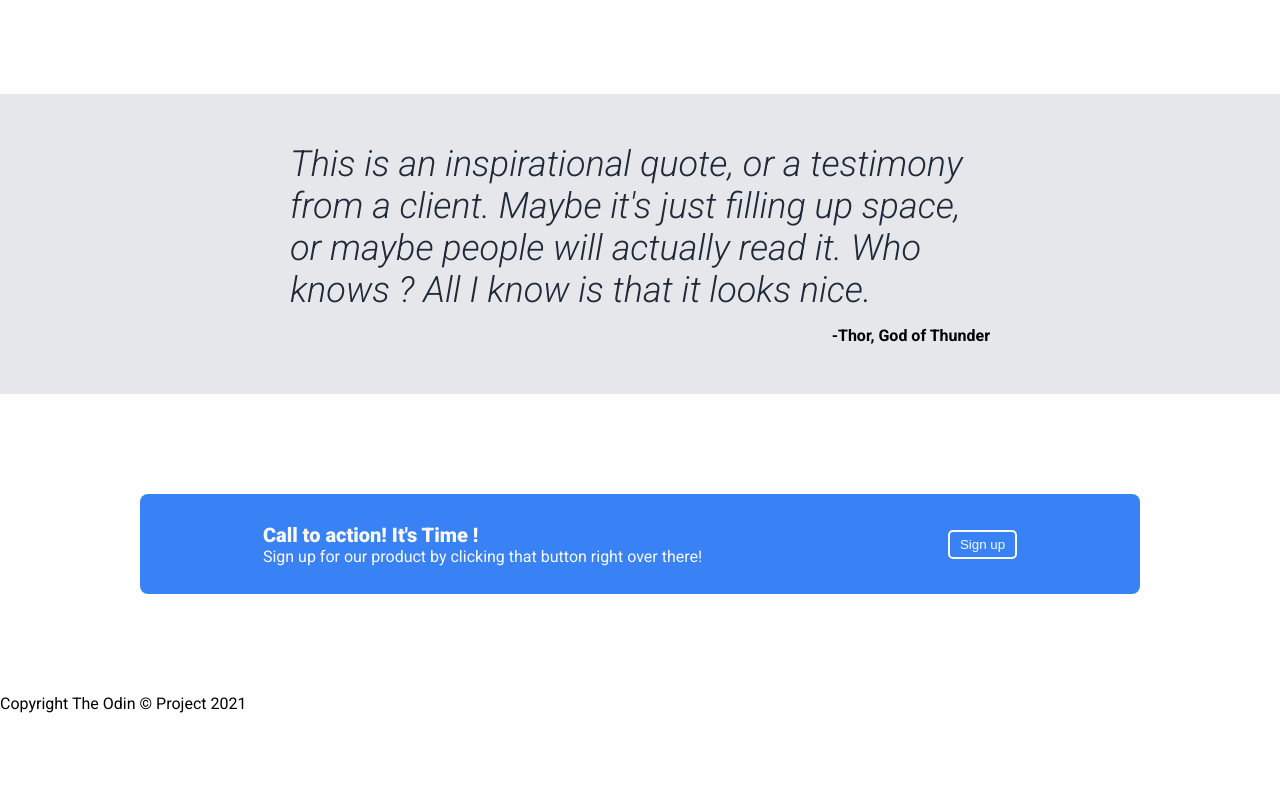
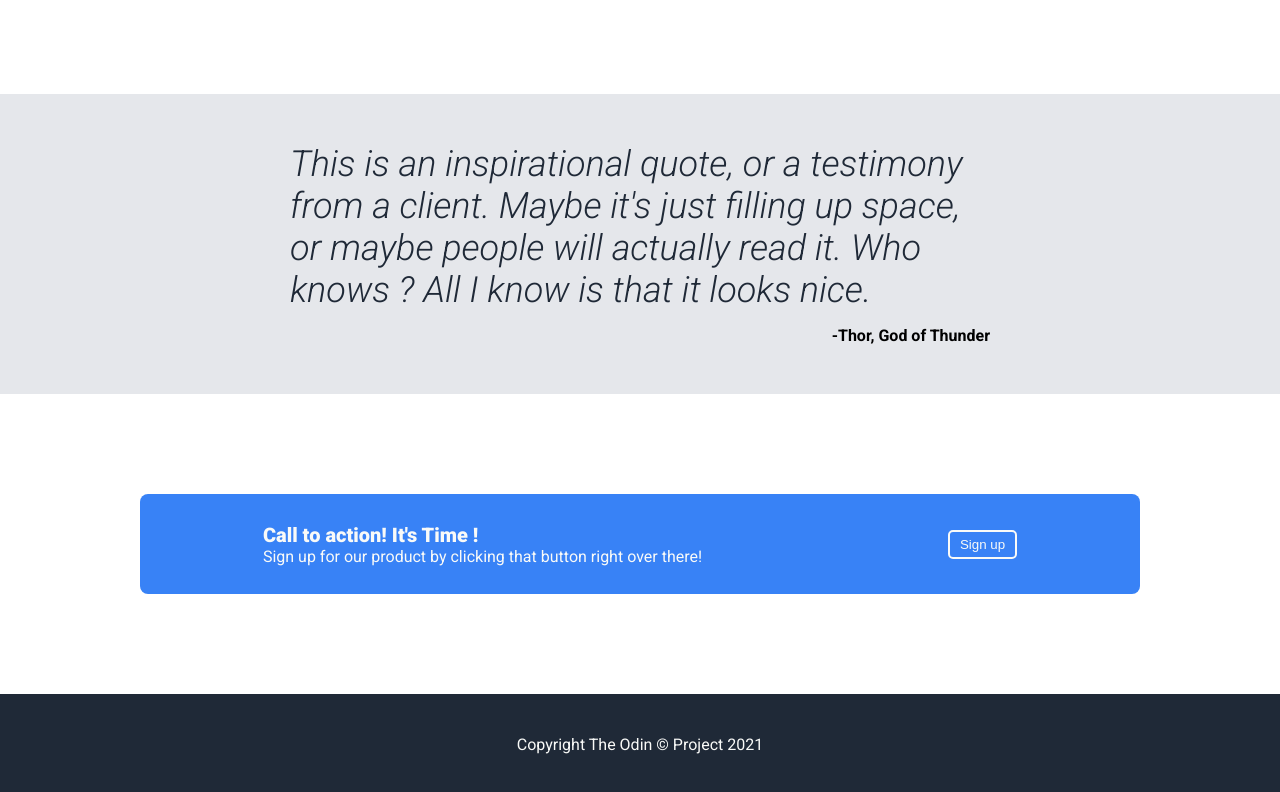
Before and after one commit to Marcelossj/r4g_website, a plain HTML site: page index.html in a window 1280 px wide. Shown: the part 608-1400 px from the top of the page. Before the commit the page ends 1321 px from the top, so only its background shows below. Drawn offline with Linux system fonts and the light colour scheme.

Commit message:
Add background color and center the content

```diff
--- a/css/style.css
+++ b/css/style.css
@@ -179,3 +179,17 @@ button {
     font-size: 20px;
     font-weight: 900;
  }
+
+ footer {
+    display: flex;
+    justify-content: center;
+    background-color:#1f2937;
+    height: 100px;
+ }
+
+ .footer-child {
+    margin-top:auto;
+    margin-bottom: auto;
+    color: #f9faf8;
+
+ }
```
